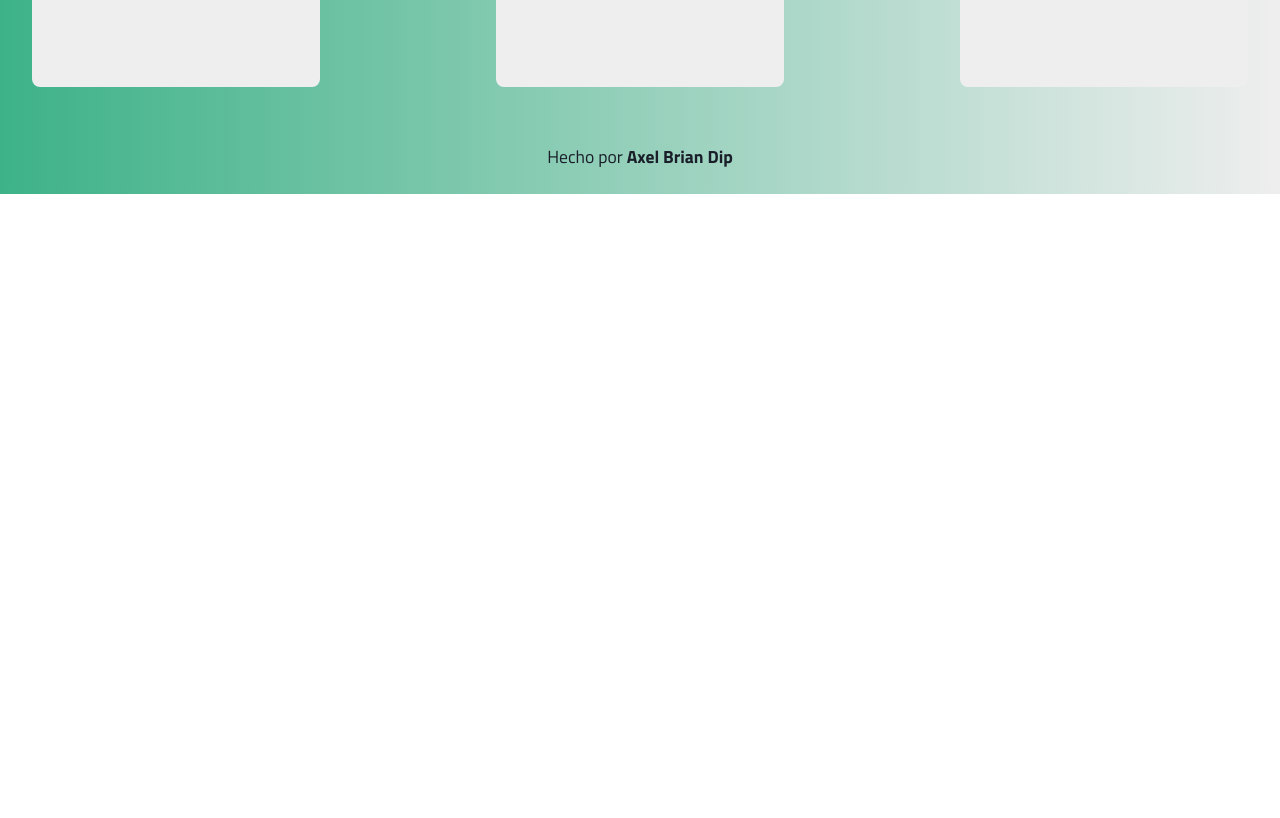
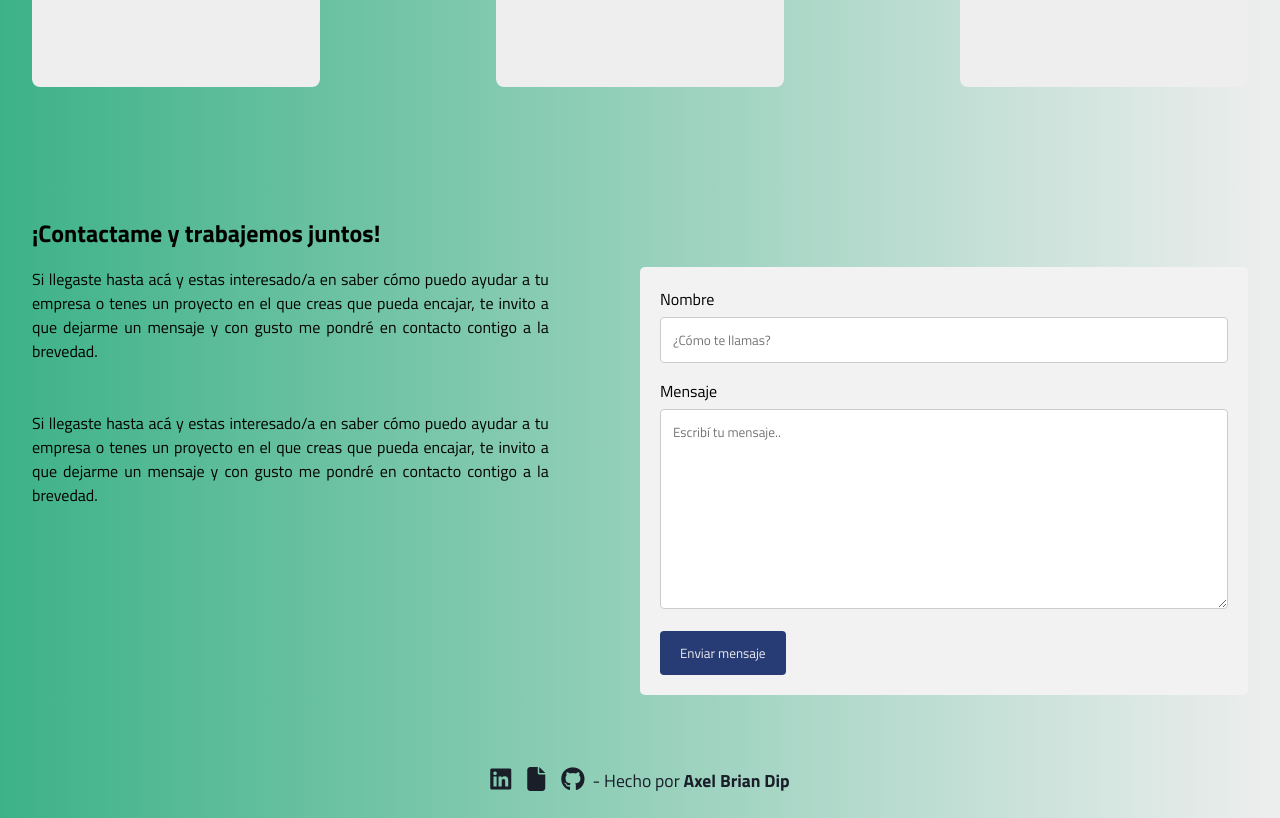
Before and after one commit to axelbriandip/portafolio-pro, a React (Vite) app: page / in a window 1280 px wide. Shown: the part 1842-2660 px from the top of the page. Before the commit the page ends 2036 px from the top, so only its background shows below. Built offline with nearby package versions, Linux system fonts and the light colour scheme.

Commit message:
footer done and section contact done too

```diff
--- a/src/App.jsx
+++ b/src/App.jsx
@@ -8,6 +8,7 @@ import SobreMi from './components/SobreMi';
 import Abilities from './components/Abilities';
 import Projects from './components/Projects';
 import Footer from './components/Footer';
+import Contact from './components/Contact';
 
 function App() {
   return (
@@ -17,6 +18,7 @@ function App() {
       <SobreMi/>
       <Abilities/>
       <Projects/>
+      <Contact/>
       <Footer/>
     </div>
   )
--- /dev/null
+++ b/src/components/Contact.jsx
@@ -0,0 +1,30 @@
+import React from 'react';
+
+const Contact = () => {
+    return (
+        <div className='container-contact row' id='goto-contact'>
+            <h2 className='col-md-12'>¡Contactame y trabajemos juntos!</h2>
+            <div className='col-md-6 text-contact'>
+                <p>Si llegaste hasta acá y estas interesado/a en saber cómo puedo ayudar a tu empresa o tenes un proyecto en el que creas que pueda encajar, te invito a que dejarme un mensaje y con gusto me pondré en contacto contigo a la brevedad.</p>
+                <br /><br />
+                <p>Si llegaste hasta acá y estas interesado/a en saber cómo puedo ayudar a tu empresa o tenes un proyecto en el que creas que pueda encajar, te invito a que dejarme un mensaje y con gusto me pondré en contacto contigo a la brevedad.</p>
+                <br /><br />
+            </div>
+            <div className="container-form col-md-6">
+                <form>
+                    <label htmlFor="fname">Nombre</label>
+                    <input type="text" id="fname" name="firstname" placeholder="¿Cómo te llamas?"/>
+                    {/* <label for="email">Correo electrónico</label>
+                    <input type="email" id="email" name="email" placeholder="¿Cuál es tu correo electrónico?"/> */}
+
+                    <label htmlFor="subject">Mensaje</label>
+                    <textarea id="subject" name="subject" placeholder="Escribí tu mensaje.." style={{height:'200px'}}></textarea>
+
+                    <input type="submit" value="Enviar mensaje"></input>
+                </form>
+            </div>
+        </div>
+    );
+};
+
+export default Contact;
--- a/src/components/Footer.jsx
+++ b/src/components/Footer.jsx
@@ -1,9 +1,26 @@
 import React from 'react';
+
+// import cv
+import cv from '../cv-abd.pdf';
 
 const Footer = () => {
     return (
         <footer>
-            <p>Hecho por <a href="https://www.linkedin.com/in/axelbriandip/" target='_blank'>Axel Brian Dip</a></p>
+            <div className="items-contact">
+                <a href="https://www.linkedin.com/in/axelbriandip/" target='_blank'>
+                    <i className="fa-brands fa-linkedin"></i>
+                    <span id='tooltipText'>Visitar Linkedin</span>
+                </a>
+                <a href={cv} download='CV - Axel Brian Dip' target='_blank'>
+                    <i className="fa-solid fa-file"></i>
+                    <span id='tooltipText'>Descargar CV</span>
+                </a>
+                <a href="https://github.com/axelbriandip" target='_blank'>
+                    <i className="fa-brands fa-github"></i>
+                    <span id='tooltipText'>Visitar Github</span>
+                </a>
+            </div>
+            <p>- Hecho por <a href="https://www.linkedin.com/in/axelbriandip/" target='_blank'>Axel Brian Dip</a></p>
         </footer>
     );
 };
--- a/src/components/Home.jsx
+++ b/src/components/Home.jsx
@@ -8,9 +8,9 @@ import cv from '../cv-abd.pdf';
 
 const Home = () => {
 
-    const cv_alert = () => {
-        swal("Todavía no está cargado el CV");
-    }
+    // const cv_alert = () => {
+    //     swal("Todavía no está cargado el CV");
+    // }
 
     return (
         <section className='container-home' id='goto-home'>
@@ -25,7 +25,6 @@ const Home = () => {
                         <span id='tooltipText'>Visitar Linkedin</span>
                     </a>
                     <a href={cv} download='CV - Axel Brian Dip' className="item-sm cv" id='tooltip'>
-                    {/* <a href='#' onClick={cv_alert} className="item-sm cv" id='tooltip'> */}
                         <i className="fa-solid fa-file"></i>
                         <span id='tooltipText'>Descargar CV</span>
                     </a>
--- /dev/null
+++ b/src/css/contact.css
@@ -0,0 +1,61 @@
+.container-contact {
+    padding: 3rem 2rem;
+}
+.container-contact h2 {
+    padding-top: 3rem;
+    padding-bottom: 1rem;
+}
+/* Style inputs with type="text", select elements and textareas */
+input[type=text],
+input[type=email],
+select,
+textarea {
+    width: 100%;
+    /* Full width */
+    padding: 12px;
+    /* Some padding */
+    border: 1px solid #ccc;
+    /* Gray border */
+    border-radius: 4px;
+    /* Rounded borders */
+    box-sizing: border-box;
+    /* Make sure that padding and width stays in place */
+    margin-top: 6px;
+    /* Add a top margin */
+    margin-bottom: 16px;
+    /* Bottom margin */
+    resize: vertical
+        /* Allow the user to vertically resize the textarea (not horizontally) */
+}
+
+/* Style the submit button with a specific background color etc */
+input[type=submit] {
+    background-color: var(--blue);
+    color: var(--white);
+    padding: 12px 20px;
+    border: none;
+    border-radius: 4px;
+    cursor: pointer;
+}
+
+/* When moving the mouse over the submit button, add a darker green color */
+input[type=submit]:hover {
+    background-color: var(--white);
+    color: var(--blue);
+}
+
+/* Add a background color and some padding around the form */
+.container-form {
+    border-radius: 5px;
+    background-color: #f2f2f2;
+    padding: 20px;
+}
+.text-contact p {
+    width: 85%;
+    text-align: justify;
+}
+@media screen and (max-width: 767px) {
+    .text-contact p {
+        width: 100%;
+    }
+}
--- a/src/css/footer.css
+++ b/src/css/footer.css
@@ -1,6 +1,10 @@
 footer {
-    padding: 1.5rem 0;
+    padding: 1.5rem 2rem;
     text-align: center;
+    display: flex;
+    justify-content: center;
+    align-items: center;
+    gap: .5rem;
 }
 footer p {
     font-size: 1.1rem;
@@ -15,3 +19,17 @@ footer p a {
 footer p a:hover {
     color: var(--blue);
 }
+.items-contact {
+    display: flex;
+    justify-content: center;
+    gap: 1rem;
+}
+.items-contact i {
+    color: var(--black);
+    font-size: 1.5rem;
+    cursor: pointer;
+    transition: .2s all;
+}
+.items-contact i:hover {
+    color: var(--blue);
+}
--- a/src/css/main.css
+++ b/src/css/main.css
@@ -6,6 +6,7 @@
 @import './sobre-mi.css';
 @import './abilities.css';
 @import './projects.css';
+@import './contact.css';
 @import './footer.css';
 
 * {
@@ -14,6 +15,7 @@
     box-sizing: border-box;
     /* 200 (light), 400 (regular), 700 (bold) */
     font-family: 'Titillium Web', sans-serif;
+    outline: none;
 }
 :root {
     --black: #191E29;
```
